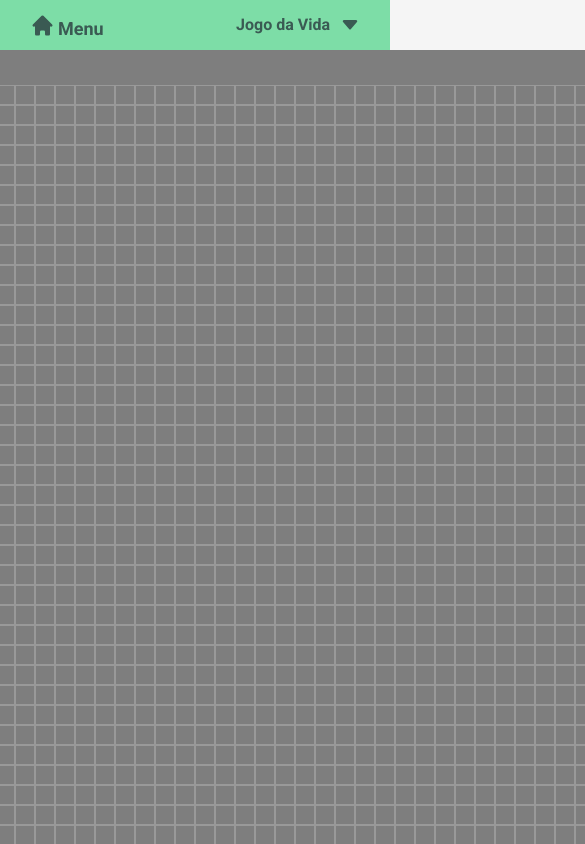
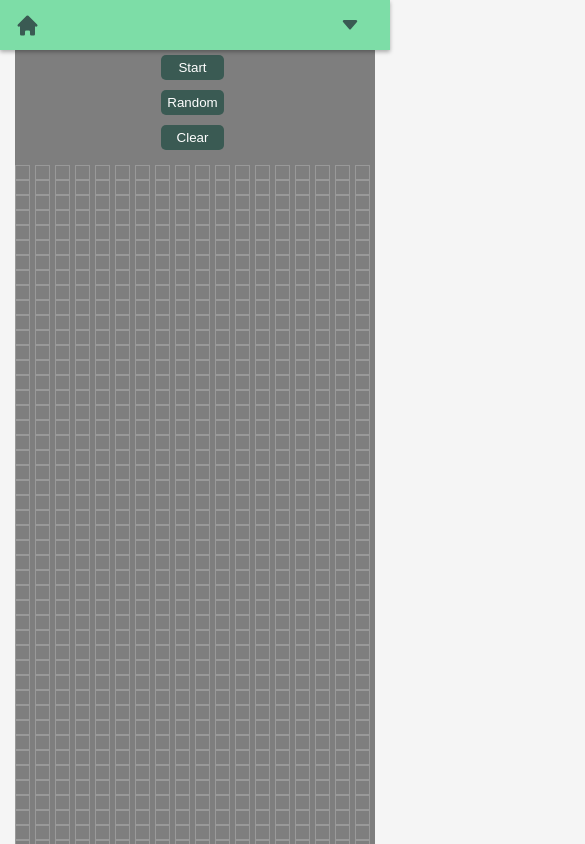
Before and after one commit to brunnaserafina/challenge-rota-das-oficinas, a React (Create React App) app: page /game-of-life in a window 390 px wide. Shown: the top 844 px of the page, 585 px wide, since content can reach past the window. Built offline with nearby package versions, Linux system fonts and the light colour scheme.

Commit message:
style: implemented responsive layout

```diff
--- a/src/components/Header/Header.js
+++ b/src/components/Header/Header.js
@@ -52,6 +52,7 @@ const Wrapper = styled.div`
   position: fixed;
   top: 0;
   left: 0;
+  box-shadow: 0 2px 4px rgba(0, 0, 0, 0.3);
 
   > a {
     margin-left: 30px;
@@ -60,7 +61,7 @@ const Wrapper = styled.div`
     text-decoration: none;
     color: var(--dark-green);
     font-weight: 600;
-    font-size: px;
+    font-size: 16px;
   }
 
   > a:hover {
@@ -78,11 +79,23 @@ const Wrapper = styled.div`
     color: var(--dark-green);
     font-weight: 600;
     margin-right: 10px;
+    font-size: 16px;
   }
 
   h5 {
-    font-size: 18px;
+    font-size: 16px;
     margin-left: 3px;
+  }
+
+  @media (max-width: 767px) {
+    a {
+      margin-left: 15px;
+    }
+
+    p,
+    h5 {
+      display: none;
+    }
   }
 `;
 
--- a/src/components/RestaurantBillSplitter/SelectConsumers.js
+++ b/src/components/RestaurantBillSplitter/SelectConsumers.js
@@ -222,6 +222,10 @@ const SelectCostumersAndProducts = styled.div`
     display: flex;
     flex-direction: column;
   }
+
+  @media (max-width: 400px) {
+    width: 95vw;
+  }
 `;
 
 const ExpensesResult = styled.div`
@@ -246,6 +250,10 @@ const ExpensesResult = styled.div`
     display: flex;
     justify-content: space-between;
   }
+
+  @media (max-width: 400px) {
+    width: 95vw;
+  }
 `;
 
 const HorizontalBar = styled.div`
--- a/src/pages/GameOfLife.js
+++ b/src/pages/GameOfLife.js
@@ -69,6 +69,7 @@ export default function GameOfLife() {
   return (
     <Wrapper>
       <Header />
+      <ButtonContainer>
         <Button
           onClick={() => {
             setRunning(!running);
@@ -78,7 +79,7 @@ export default function GameOfLife() {
             }
           }}
         >
-        {running ? "Parar" : "Iniciar"}
+          {running ? "Stop" : "Start"}
         </Button>
 
         <Button
@@ -93,7 +94,7 @@ export default function GameOfLife() {
             setGrid(rows);
           }}
         >
-        Aleatório
+          Random
         </Button>
 
         <Button
@@ -101,18 +102,13 @@ export default function GameOfLife() {
             setGrid(generateEmptyGrid());
           }}
         >
-        Limpar
+          Clear
         </Button>
-
-      <div
-        style={{
-          display: "grid",
-          gridTemplateColumns: `repeat(${numCols}, 20px)`,
-        }}
-      >
+      </ButtonContainer>
+      <GridContainer>
         {grid.map((rows, i) =>
           rows.map((col, k) => (
-            <div
+            <Cell
               key={`${i}-${k}`}
               onClick={() => {
                 const newGrid = produce(grid, (gridCopy) => {
@@ -120,23 +116,31 @@ export default function GameOfLife() {
                 });
                 setGrid(newGrid);
               }}
-              style={{
-                width: 20,
-                height: 20,
-                backgroundColor: grid[i][k] ? "#93e7d3" : undefined,
-                border: "solid 0.5px #999999",
-              }}
+              alive={grid[i][k]}
             />
           ))
         )}
-      </div>
+      </GridContainer>
     </Wrapper>
   );
 }
 
+const ButtonContainer = styled.div`
+  display: flex;
+  justify-content: center;
+  margin-bottom: 10px;
+
+  @media (max-width: 768px) {
+    flex-direction: column;
+  }
+`;
+
 const Wrapper = styled.div`
   background-color: #7e7e7e;
   margin-top: 50px;
+  display: flex;
+  flex-direction: column;
+  align-items: center;
 `;
 
 const Button = styled.button`
@@ -148,3 +152,28 @@ const Button = styled.button`
   margin: 5px 5px 5px 0;
   cursor: pointer;
 `;
+
+const GridContainer = styled.div`
+  display: grid;
+  grid-template-columns: repeat(${numCols}, 20px);
+
+  @media (max-width: 1024px) {
+    grid-template-columns: repeat(35, 20px);
+  }
+
+  @media (max-width: 768px) {
+    grid-template-columns: repeat(18, 20px);
+  }
+`;
+
+const Cell = styled.div`
+  width: 20px;
+  height: 20px;
+  background-color: ${({ alive }) => (alive ? "var(--green)" : undefined)};
+  border: solid 0.5px #999999;
+
+  @media (max-width: 768px) {
+    width: 15px;
+    height: 15px;
+  }
+`;
--- a/src/pages/Homepage.js
+++ b/src/pages/Homepage.js
@@ -72,15 +72,66 @@ const Wrapper = styled.div`
     font-weight: 600;
     font-size: 15px;
   }
+
+  @media (min-width: 768px) and (max-width: 1023px) {
+    h1 {
+      font-size: 38px;
+      height: 70px;
+    }
+
+    p {
+      width: 300px;
+    }
+  }
+
+  @media (max-width: 767px) {
+    h1 {
+      font-size: 30px;
+      text-align: center;
+      height: fit-content;
+    }
+
+    p {
+      width: 80vw;
+      text-align: center;
+    }
+
+    div {
+      display: flex;
+      flex-direction: column;
+      align-items: center;
+      justify-content: center;
+    }
+
+    h5 {
+      text-align: center;
+    }
+
+    a {
+      text-align: center;
+    }
+  }
 `;
 
 const ImgLogo = styled.img`
   width: 180px;
   margin-bottom: 10px;
+
+  @media (min-width: 768px) and (max-width: 1023px) {
+    width: 130px;
+  }
 `;
 
 const ImgIdea = styled.img`
-  width: 600px;
+  width: 550px;
+
+  @media (min-width: 768px) and (max-width: 1023px) {
+    width: 420px;
+  }
+
+  @media (max-width: 767px) {
+    display: none;
+  }
 `;
 
 const rotateAnimation = keyframes`
--- a/src/pages/RestaurantBillSplitter.js
+++ b/src/pages/RestaurantBillSplitter.js
@@ -210,6 +210,12 @@ const Wrapper = styled.div`
   display: flex;
   flex-direction: column;
   justify-content: space-between;
+
+  @media (max-width: 767px) {
+    img {
+      width: 90vw;
+    }
+  }
 `;
 
 const Title = styled.h1`
@@ -241,20 +247,39 @@ const BackgroundForm = styled.div`
   button:hover {
     transform: scale(1.02);
   }
+
+  @media (min-width: 768px) and (max-width: 1023px) {
+  }
+
+  @media (max-width: 767px) {
+    width: 90vw;
+  }
 `;
 
 const InputProduct = styled.div`
   width: 100%;
   margin-right: 5px;
+
+  @media (max-width: 767px) {
+    width: 60%;
+  }
 `;
 
 const InputValue = styled.div`
   width: 60px !important;
   margin-right: 5px;
+
+  @media (max-width: 767px) {
+    width: 30%;
+  }
 `;
 
 const InputQuantity = styled.div`
   width: 35px !important;
+
+  @media (max-width: 767px) {
+    width: 10%;
+  }
 `;
 
 const InputCustomer = styled.div`
@@ -314,4 +339,15 @@ const Form = styled.form`
     display: flex;
     flex-direction: column;
   }
+
+  @media (min-width: 768px) and (max-width: 1023px) {
+  }
+
+  @media (max-width: 767px) {
+    width: 90vw;
+
+    > button {
+      width: 90vw;
+    }
+  }
 `;
--- a/src/pages/RomanNumeralConverter.js
+++ b/src/pages/RomanNumeralConverter.js
@@ -66,6 +66,7 @@ export default function RomanNumeralConverter() {
   return (
     <Background>
       <Header />
+
       <Wrapper>
         <h1>Conversor de números romanos</h1>
 
@@ -106,11 +107,18 @@ const Background = styled.div`
   flex-direction: column;
   justify-content: space-between;
   align-items: center;
+
+  @media (max-width: 767px) {
+    img {
+      width: 90vw;
+    }
+  }
 `;
 
 const Wrapper = styled.div`
   margin-top: 15vh;
   width: 470px;
+
 
   h1 {
     text-transform: uppercase;
@@ -132,6 +140,7 @@ const Wrapper = styled.div`
     flex-direction: column;
     justify-content: center;
     align-items: center;
+    box-shadow: 0 2px 4px rgba(0, 0, 0, 0.3);
   }
 
   span {
@@ -159,4 +168,18 @@ const Wrapper = styled.div`
   button:hover {
     transform: scale(1.05);
   }
+
+  @media (max-width: 767px) {
+    width: 90vw;
+
+    > div span {
+      display: flex;
+      flex-direction: column;
+    }
+
+    button {
+      margin-top: 5px;
+      width: 90%;
+    }
+  }
 `;
```
Lines whose indentation alone changed are shown as unchanged.
